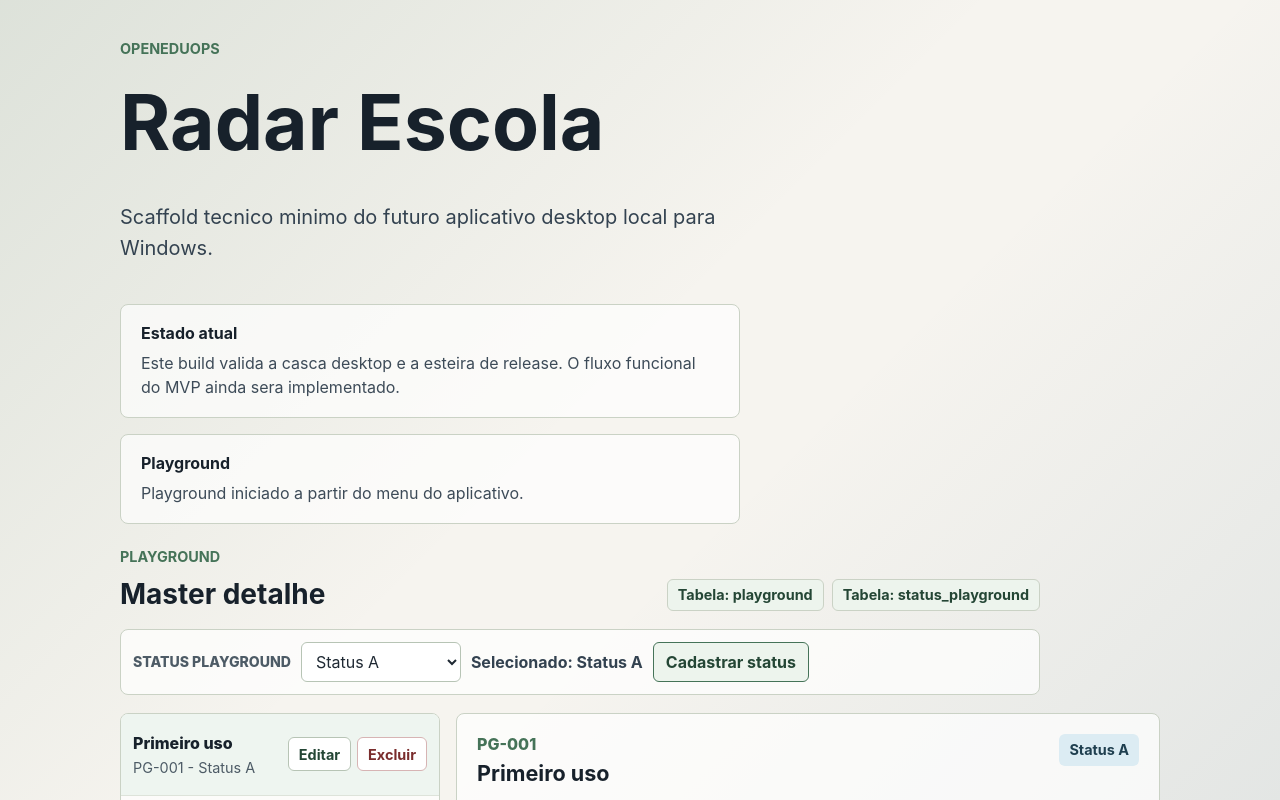
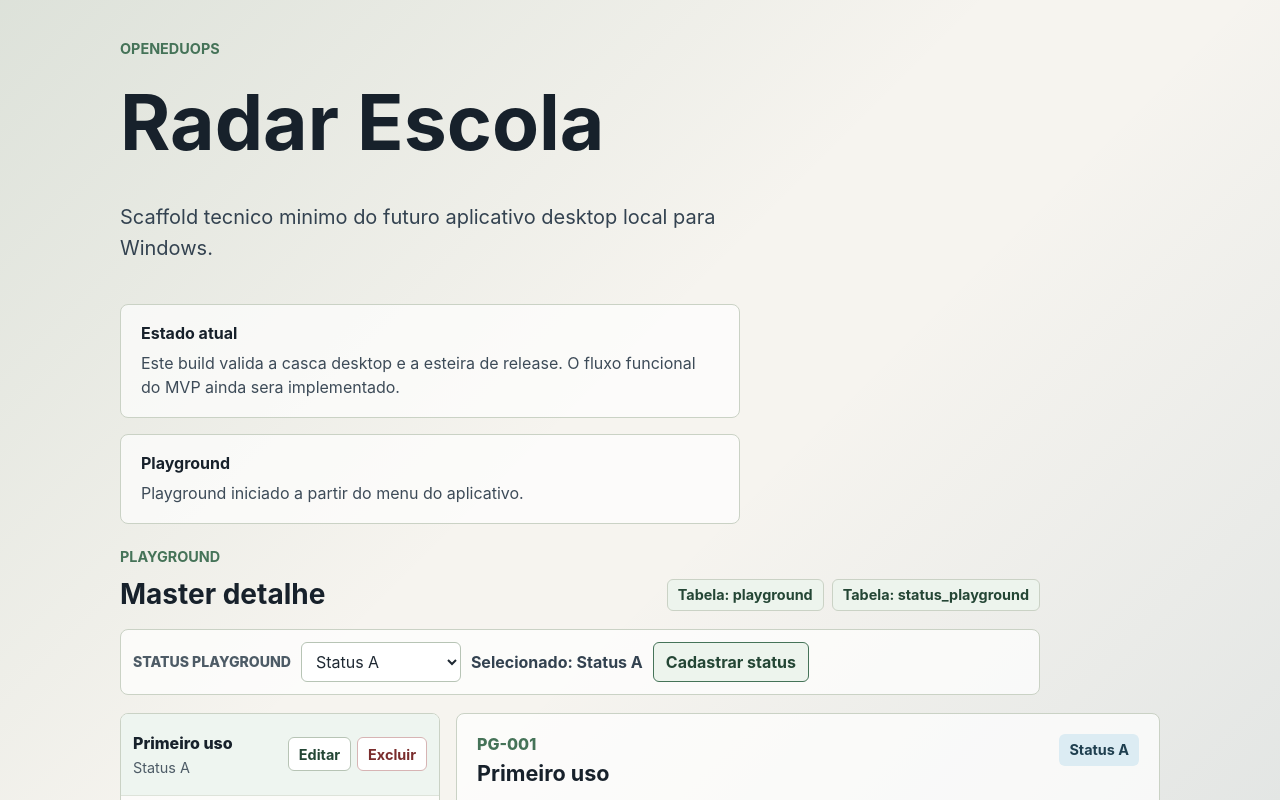
Before and after one commit to OpenEduOps/radar-escola, a React (Vite) app: page / in a window 1280 px wide. Both pictures are taken after a click on the button "Iniciar playground". Shown: the top 800 px of the page. Built offline with nearby package versions, Linux system fonts and the light colour scheme.

Commit message:
Simplifica status na lista playground
Mostra somente o nome do status cadastrado na lista master-detail, mantendo os codigos tecnicos no detalhe do registro.

```diff
--- a/src/features/playground/PlaygroundMasterDetail.tsx
+++ b/src/features/playground/PlaygroundMasterDetail.tsx
@@ -195,9 +195,7 @@ export function PlaygroundMasterDetail() {
                 type="button"
               >
                 <span>{record.nome}</span>
-                <small>
-                  {record.id} - {getStatusName(record.codigoStatus)}
-                </small>
+                <small>{getStatusName(record.codigoStatus)}</small>
               </button>
               <div className="row-actions" aria-label={`Acoes de ${record.nome}`}>
                 <button
```
